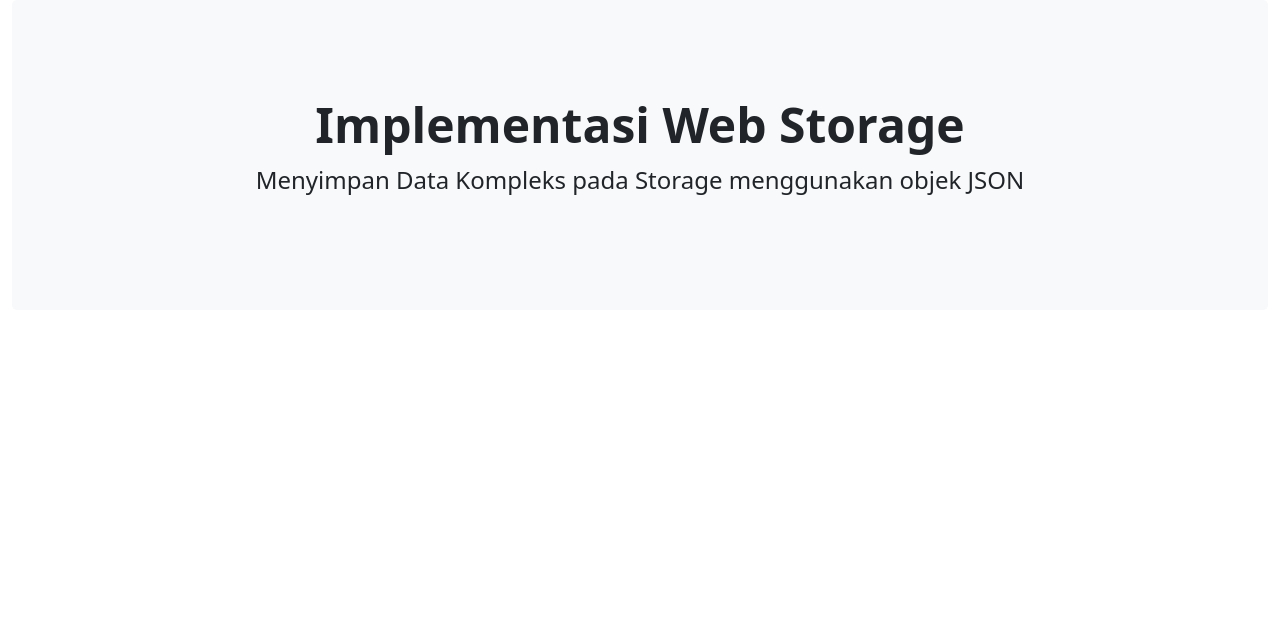
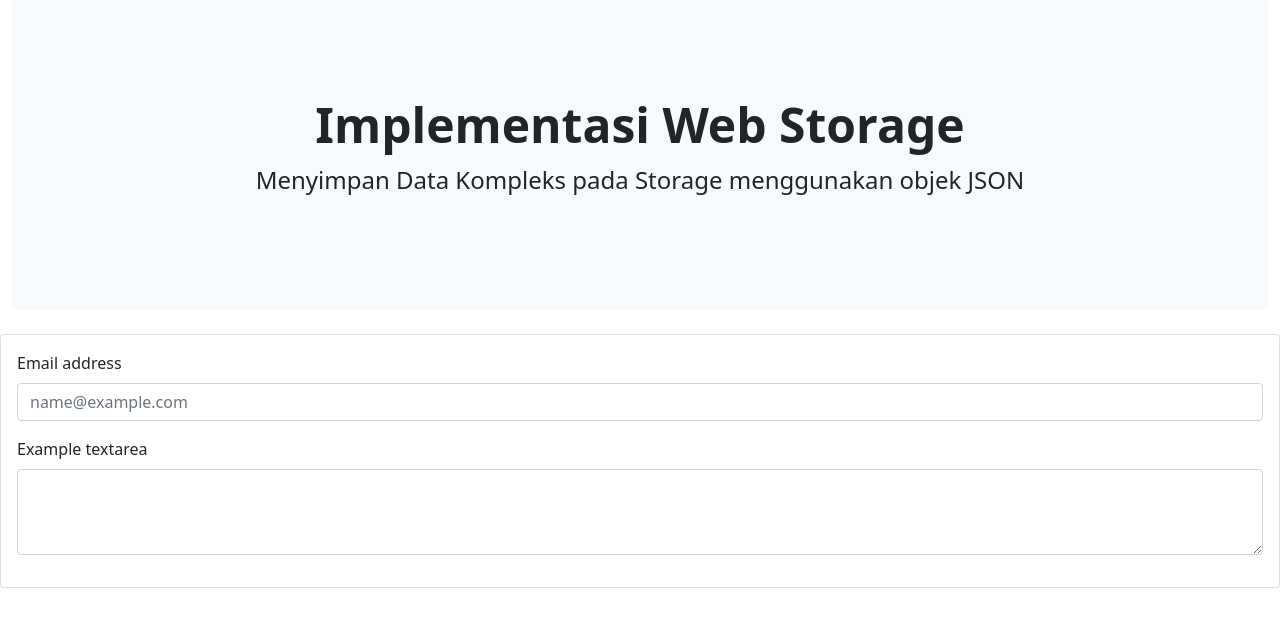
Before and after one commit to vinsdesign/Penyimpanan-Data, a plain HTML site: page index.html in a window 1280 px wide. Drawn offline with nearby package versions, Linux system fonts and the light colour scheme.

Commit message:
feat: jumbotron & form

```diff
--- a/index.html
+++ b/index.html
@@ -14,6 +14,7 @@
     />
   </head>
   <body>
+    <!-- jumbotron -->
     <div class="container-fluid">
       <div class="p-5 mb-4 bg-light rounded-3">
         <div class="container-fluid py-5 text-center">
@@ -24,6 +25,20 @@
         </div>
       </div>
     </div>
+    <!-- form -->
+    <div class="card">
+        <div class="card-body">
+            <div class="mb-3">
+                <label for="exampleFormControlInput1" class="form-label">Email address</label>
+                <input type="email" class="form-control" id="exampleFormControlInput1" placeholder="name@example.com">
+              </div>
+              <div class="mb-3">
+                <label for="exampleFormControlTextarea1" class="form-label">Example textarea</label>
+                <textarea class="form-control" id="exampleFormControlTextarea1" rows="3"></textarea>
+              </div>
+        </div>
+      </div>
+
 
     <!-- script custom js -->
     <script src="script.js"></script>
```
